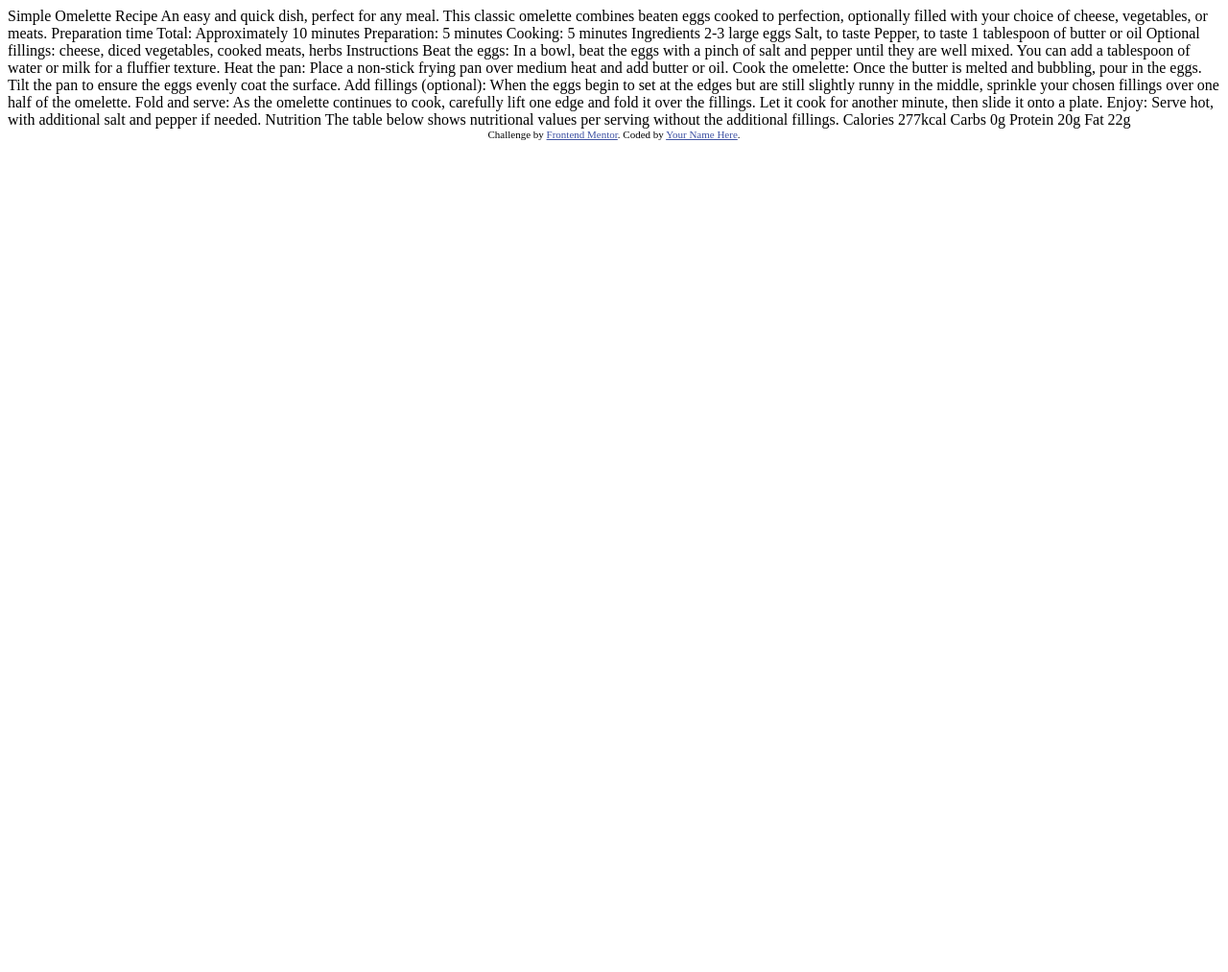
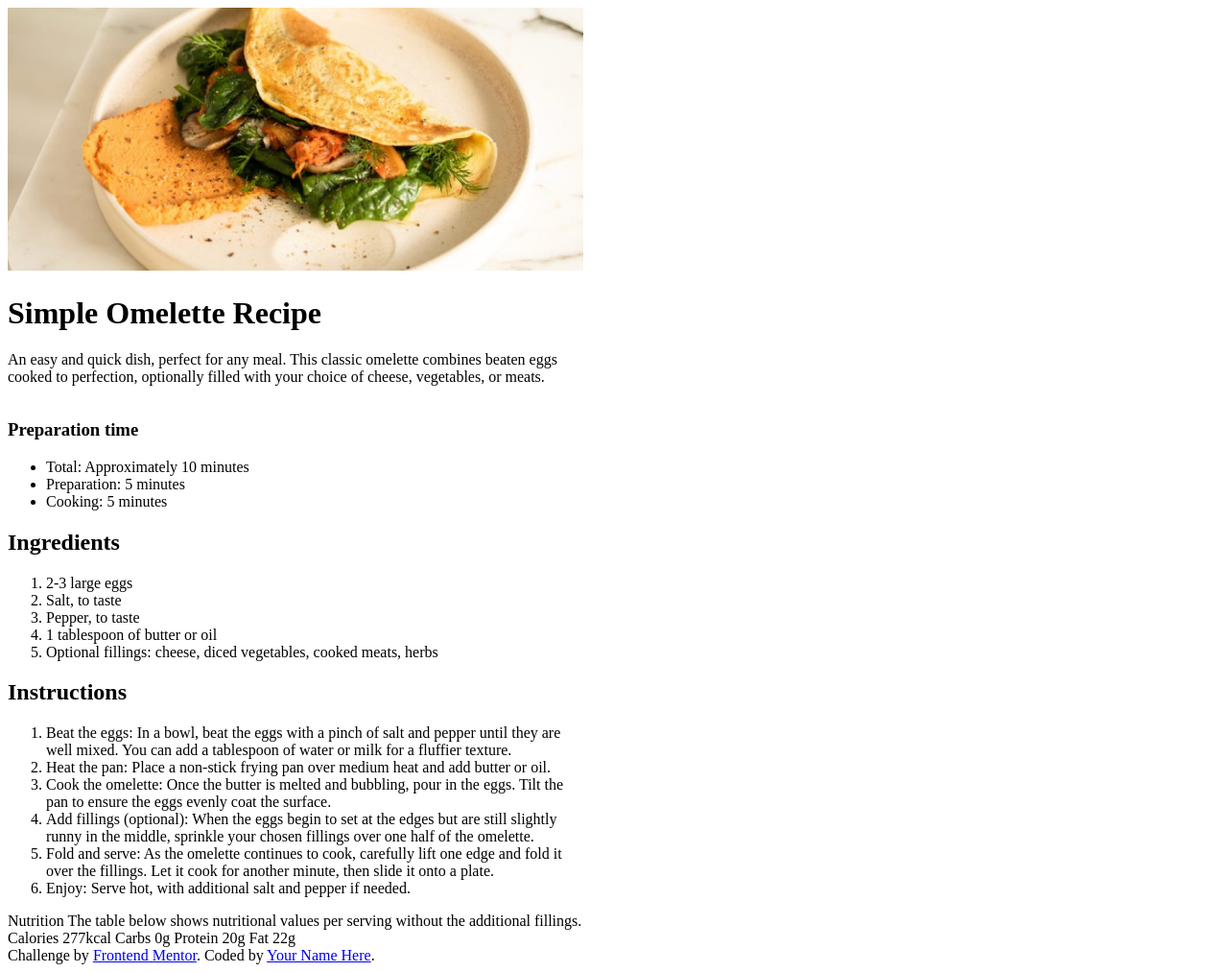
Before and after one commit to ramiroWeb/FM-Recipe-page, a plain HTML site: page index.html in a window 1280 px wide. Shown: the whole page at 96% size. Before the commit the page ends 800 px from the top, so only its background shows below. Drawn offline with Linux system fonts and the light colour scheme.

Commit message:
structure page & linking styles

```diff
--- a/index.html
+++ b/index.html
@@ -1,77 +1,92 @@
 <!DOCTYPE html>
 <html lang="en">
   <head>
-  <meta charset="UTF-8">
-  <meta name="viewport" content="width=device-width, initial-scale=1.0"> <!-- displays site properly based on user's device -->
+    <meta charset="UTF-8" />
+    <meta name="viewport" content="width=device-width, initial-scale=1.0" />
+    <!-- displays site properly based on user's device -->
 
-  <link rel="icon" type="image/png" sizes="32x32" href="./assets/images/favicon-32x32.png">
+    <link
+      rel="icon"
+      type="image/png"
+      sizes="32x32"
+      href="./assets/images/favicon-32x32.png"
+    />
 
     <title>Frontend Mentor | Recipe page</title>
+    <link rel="stylesheet" href="dist/css/main.css" />
+  </head>
+  <body class="container">
+    <header class="container__header">
+      <img src="assets/images/image-omelette.jpeg" alt="omelette-dish">
+      <h1>Simple Omelette Recipe</h1>
+      <p>
+        An easy and quick dish, perfect for any meal. This classic omelette
+        combines beaten eggs cooked to perfection, optionally filled with your
+        choice of cheese, vegetables, or meats.
+      </p>
+    </header>
+    <main class="container__content">
+      <article class="container__content-prep-time">
+        <h3>Preparation time</h3>
+        <ul>
+          <li>Total: Approximately 10 minutes</li>
+          <li>Preparation: 5 minutes</li>
+          <li>Cooking: 5 minutes</li>
+        </ul>
+      </article>
 
-  <!-- Feel free to remove these styles or customise in your own stylesheet 👍 -->
-  <style>
-    .attribution { font-size: 11px; text-align: center; }
-    .attribution a { color: hsl(228, 45%, 44%); }
-  </style>
-</head>
-<body>
-
-  Simple Omelette Recipe
-
-  An easy and quick dish, perfect for any meal. This classic omelette combines beaten eggs cooked
-  to perfection, optionally filled with your choice of cheese, vegetables, or meats.
-
-  Preparation time
-
-  Total: Approximately 10 minutes
-  Preparation: 5 minutes
-  Cooking: 5 minutes
-
-  Ingredients
-
-  2-3 large eggs
-  Salt, to taste
-  Pepper, to taste
-  1 tablespoon of butter or oil
+      <section class="container__content-ingredient">
+        <h2>Ingredients</h2>
+        <ol>
+          <li>2-3 large eggs</li>
+          <li>Salt, to taste</li>
+          <li>Pepper, to taste</li>
+          <li>1 tablespoon of butter or oil</li>
+          <li>
             Optional fillings: cheese, diced vegetables, cooked meats, herbs
-
-  Instructions
-
-  Beat the eggs: In a bowl, beat the eggs with a pinch of salt and pepper until they are well mixed.
-  You can add a tablespoon of water or milk for a fluffier texture.
-
-  Heat the pan: Place a non-stick frying pan over medium heat and add butter or oil.
-
-  Cook the omelette: Once the butter is melted and bubbling, pour in the eggs. Tilt the pan to ensure
-  the eggs evenly coat the surface.
-
-  Add fillings (optional): When the eggs begin to set at the edges but are still slightly runny in the
-  middle, sprinkle your chosen fillings over one half of the omelette.
-
-  Fold and serve: As the omelette continues to cook, carefully lift one edge and fold it over the
-  fillings. Let it cook for another minute, then slide it onto a plate.
-
-  Enjoy: Serve hot, with additional salt and pepper if needed.
-
-  Nutrition
-
-  The table below shows nutritional values per serving without the additional fillings.
-
-  Calories
-  277kcal
-
-  Carbs
-  0g
-
-  Protein
-  20g
-
-  Fat
-  22g
+          </li>
+        </ol>
+      </section>
+      <section class="container__content-instruction">
+        <h2>Instructions</h2>
+        <ol>
+          <li>
+            Beat the eggs: In a bowl, beat the eggs with a pinch of salt and
+            pepper until they are well mixed. You can add a tablespoon of water
+            or milk for a fluffier texture.
+          </li>
+          <li>
+            Heat the pan: Place a non-stick frying pan over medium heat and add
+            butter or oil.
+          </li>
+          <li>
+            Cook the omelette: Once the butter is melted and bubbling, pour in
+            the eggs. Tilt the pan to ensure the eggs evenly coat the surface.
+          </li>
+          <li>
+            Add fillings (optional): When the eggs begin to set at the edges but
+            are still slightly runny in the middle, sprinkle your chosen
+            fillings over one half of the omelette.
+          </li>
+          <li>
+            Fold and serve: As the omelette continues to cook, carefully lift
+            one edge and fold it over the fillings. Let it cook for another
+            minute, then slide it onto a plate.
+          </li>
+          <li>Enjoy: Serve hot, with additional salt and pepper if needed.</li>
+        </ol>
+      </section>
+      <section class="container__content-Nutrition">
+        Nutrition The table below shows nutritional values per serving without
+        the additional fillings. Calories 277kcal Carbs 0g Protein 20g Fat 22g
+      </section>
+    </main>
 
     <div class="attribution">
-    Challenge by <a href="https://www.frontendmentor.io?ref=challenge" target="_blank">Frontend Mentor</a>.
-    Coded by <a href="#">Your Name Here</a>.
+      Challenge by
+      <a href="https://www.frontendmentor.io?ref=challenge" target="_blank"
+        >Frontend Mentor</a
+      >. Coded by <a href="#">Your Name Here</a>.
     </div>
   </body>
 </html>
--- /dev/null
+++ b/sass/main.scss
@@ -0,0 +1,10 @@
+
+img{
+    max-width: 100%;
+    height: auto;
+}
+.container{
+    max-width: 600px;
+    display: grid;
+    place-content: center;
+}
```
Also changed, not shown: dist/css/main.css (added), 1 other file. Lines whose indentation alone changed are shown as unchanged.
